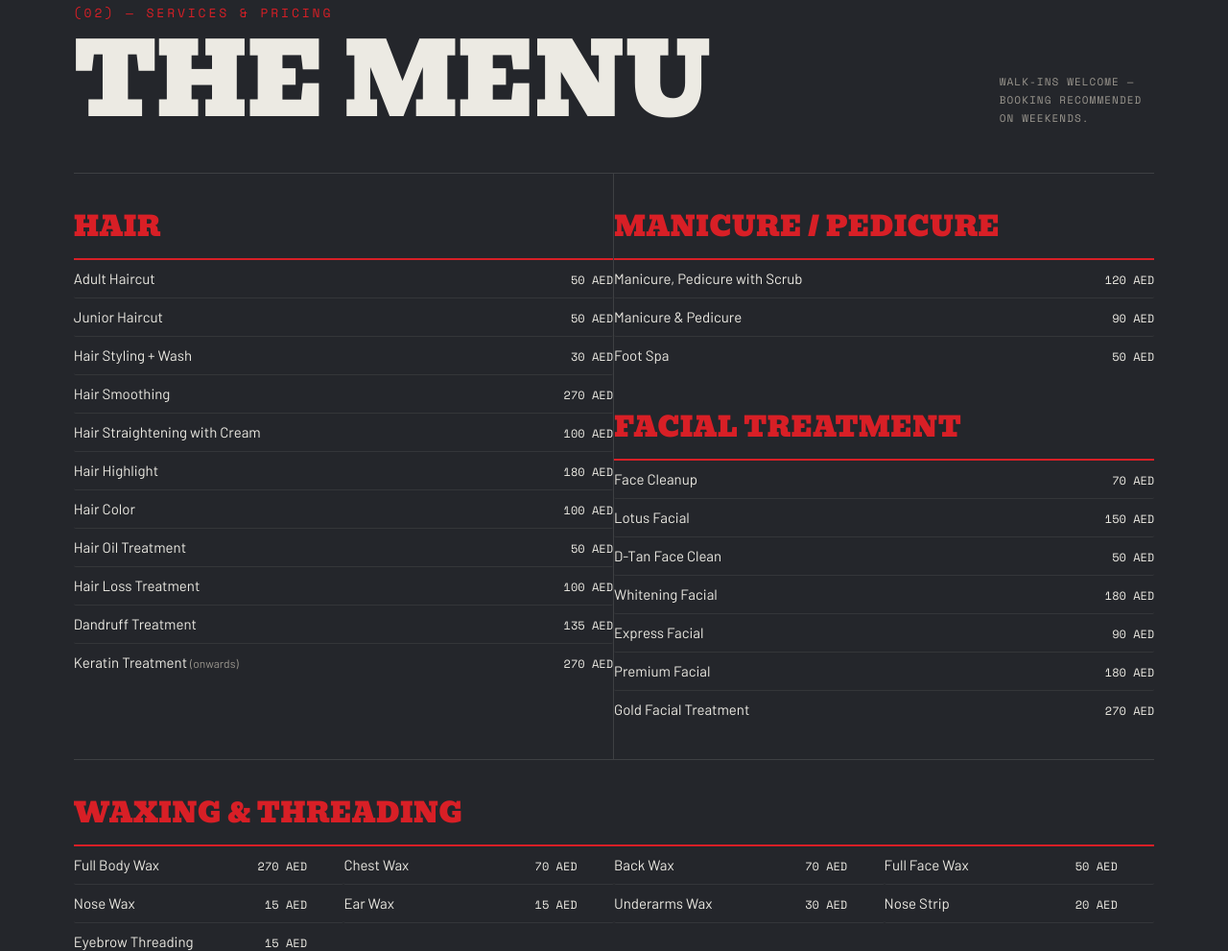
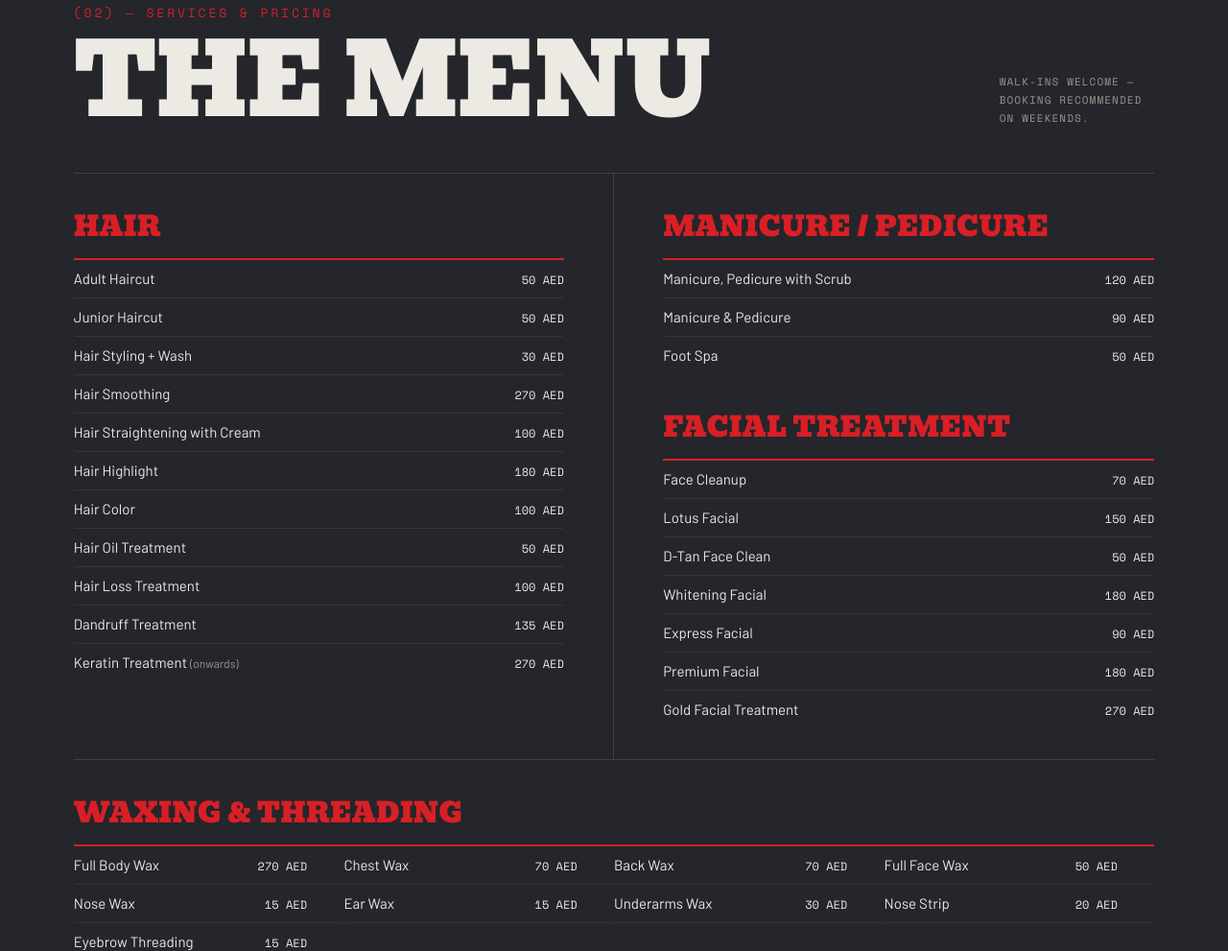
Before and after one commit to askokane/tedslounge, a plain HTML site: page index.html in a window 1280 px wide. Shown: the part 1662-2653 px from the top of the page at 96% size. Drawn offline with nearby package versions, Linux system fonts and the light colour scheme.

Commit message:
fix: restore column gap in services grid (inline padding shorthand was overriding CSS class)

```diff
--- a/index.html
+++ b/index.html
@@ -155,7 +155,7 @@
     <div style="display:grid; grid-template-columns:repeat(auto-fit,minmax(min(100%,420px),1fr)); gap:0; border-top:1px solid rgba(236,234,227,.13);">
 
       <!-- HAIR -->
-      <div data-reveal="" class="svc-col-hair" style="padding:clamp(28px,4vh,44px) 0 clamp(28px,4vh,44px) 0;">
+      <div data-reveal="" class="svc-col-hair" style="padding-top:clamp(28px,4vh,44px); padding-bottom:clamp(28px,4vh,44px);">
         <div style="font-family:'Bevan',serif; text-transform:uppercase; font-size:clamp(1.3rem,2.8vw,1.8rem); color:var(--accent); border-bottom:2px solid var(--accent); padding-bottom:10px; margin-bottom:0; letter-spacing:.01em;">Hair</div>
         <div data-srows="" style="font-family:'Barlow',sans-serif; font-size:clamp(13px,1.35vw,15px);">
           <div data-srow="" style="display:flex; justify-content:space-between; align-items:baseline; border-bottom:1px solid rgba(236,234,227,.08); padding:10px 0;"><span>Adult Haircut</span><span style="font-family:'Space Mono',monospace; font-size:12px; white-space:nowrap; margin-left:16px;">50 AED</span></div>
@@ -173,7 +173,7 @@
       </div>
 
       <!-- MANICURE / PEDICURE + FACIAL -->
-      <div data-reveal="" class="svc-col-right" style="padding:clamp(28px,4vh,44px) 0 clamp(28px,4vh,44px) 0;">
+      <div data-reveal="" class="svc-col-right" style="padding-top:clamp(28px,4vh,44px); padding-bottom:clamp(28px,4vh,44px);">
 
         <div style="font-family:'Bevan',serif; text-transform:uppercase; font-size:clamp(1.3rem,2.8vw,1.8rem); color:var(--accent); border-bottom:2px solid var(--accent); padding-bottom:10px; margin-bottom:0; letter-spacing:.01em;">Manicure / Pedicure</div>
         <div data-srows="" style="font-family:'Barlow',sans-serif; font-size:clamp(13px,1.35vw,15px); margin-bottom:clamp(28px,4vh,44px);">
```
